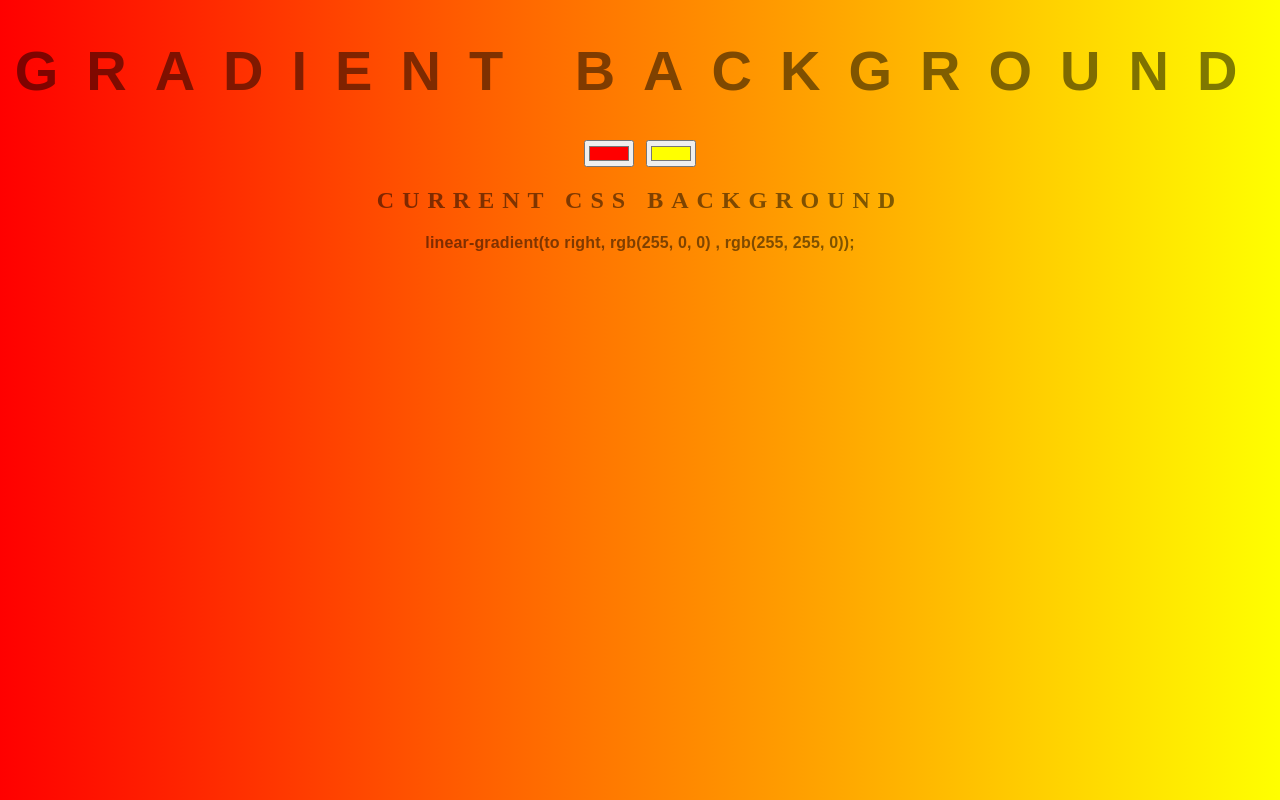
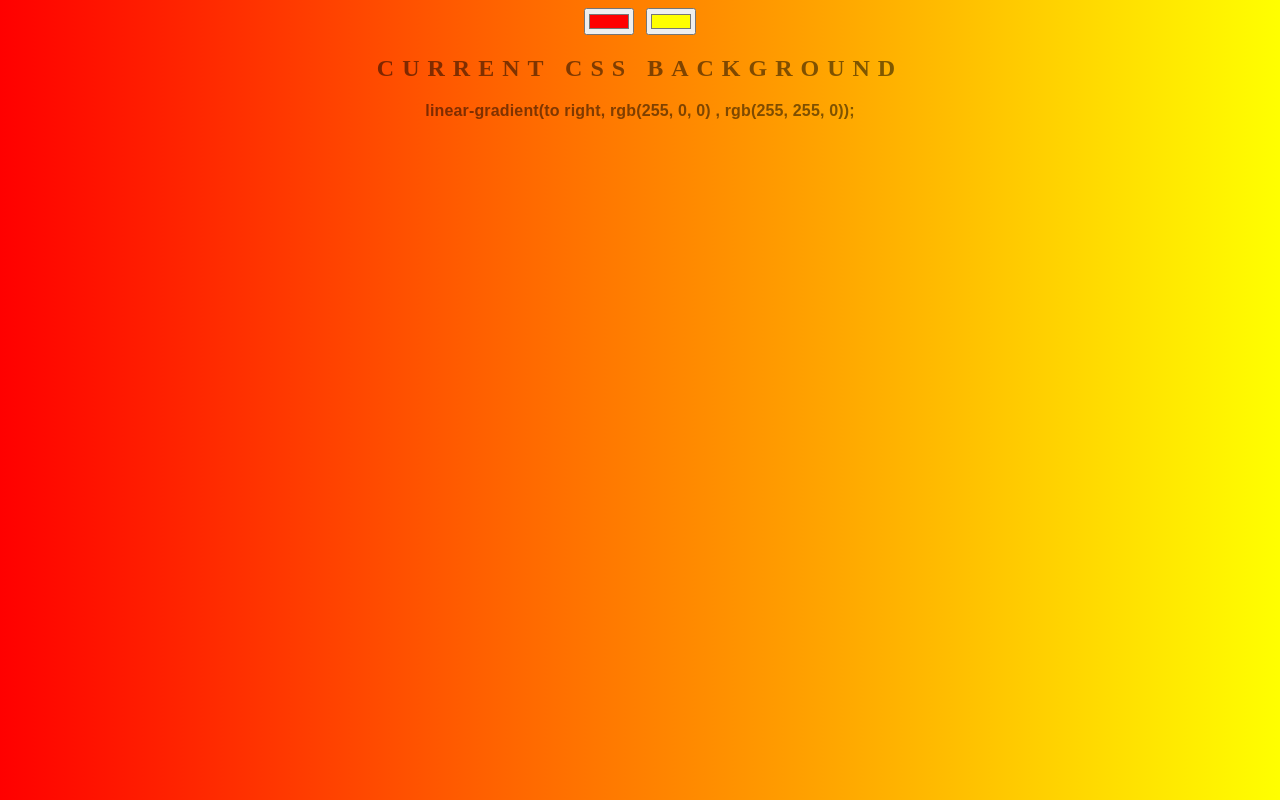
Before and after one commit to xaphaniafox/checkconflict, a plain HTML site: page index.html in a window 1280 px wide. Drawn offline with Linux system fonts and the light colour scheme.

Commit message:
Me changed the title

```diff
--- a/index.html
+++ b/index.html
@@ -5,7 +5,6 @@
 	<link rel="stylesheet" type="text/css" href="style.css">
 </head>
 <body id="gradient">
-	<h1>Gradient Background</h1>
 	<input class="color1" type="color" name="color1" value="#ff0000">
 	<input class="color2" type="color" name="color2" value="#ffff00">
 	<h2>Current CSS Background</h2>
```
